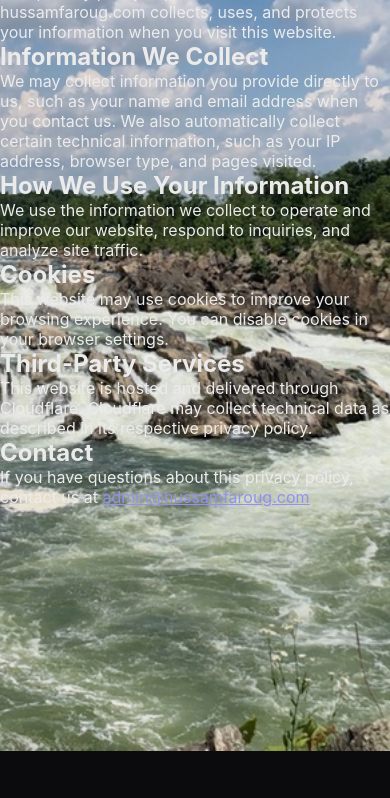
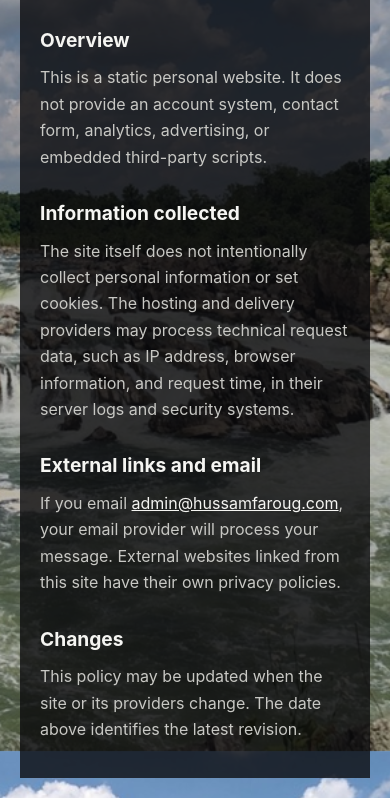
Before and after one commit to hgzvt98gtk-svg/hgzvt98gtk-svg.github.io, a plain HTML site: page Privacy.html in a window 390 px wide. Shown: the part 93-891 px from the top of the page. Before the commit the page ends 844 px from the top, so only its background shows below. Drawn offline with Linux system fonts and the light colour scheme.

Commit message:
Fix static site configuration, metadata, security headers, URLs, and SVG assets

```diff
--- a/Privacy.html
+++ b/Privacy.html
@@ -3,73 +3,36 @@
 <head>
   <meta charset="UTF-8">
   <meta name="viewport" content="width=device-width, initial-scale=1.0">
-
-  <!-- Primary SEO Meta Tags -->
+  <meta name="theme-color" content="#0b0b0d">
   <title>Privacy Policy - Hussam Faroug</title>
-  <meta name="title" content="Privacy Policy - Hussam Faroug">
-  <meta name="description" content="Privacy policy for hussamfaroug.com — how we collect, use, and protect your data.">
+  <meta name="description" content="Privacy policy for hussamfaroug.com.">
   <meta name="author" content="Hussam Faroug">
   <meta name="robots" content="index, follow">
-  <meta name="googlebot" content="index, follow">
-
-  <!-- Canonical URL -->
   <link rel="canonical" href="https://hussamfaroug.com/Privacy.html">
-
-  <!-- Open Graph / Social Media -->
   <meta property="og:type" content="website">
   <meta property="og:url" content="https://hussamfaroug.com/Privacy.html">
   <meta property="og:title" content="Privacy Policy - Hussam Faroug">
-  <meta property="og:description" content="Privacy policy for hussamfaroug.com — how we collect, use, and protect your data.">
+  <meta property="og:description" content="Privacy policy for hussamfaroug.com.">
   <meta property="og:site_name" content="Hussam Faroug">
-
-  <!-- Twitter Card -->
-  <meta name="twitter:card" content="summary">
-  <meta name="twitter:title" content="Privacy Policy - Hussam Faroug">
-  <meta name="twitter:description" content="Privacy policy for hussamfaroug.com — how we collect, use, and protect your data.">
-
-  <!-- Favicon -->
   <link rel="icon" type="image/svg+xml" href="/HF.svg">
-
-  <!-- Structured Data (JSON-LD) -->
-  <script type="application/ld+json">
-  {
-    "@context": "https://schema.org",
-    "@type": "WebPage",
-    "name": "Privacy Policy",
-    "url": "https://hussamfaroug.com/Privacy.html",
-    "description": "Privacy policy for hussamfaroug.com",
-    "isPartOf": {
-      "@type": "WebSite",
-      "name": "Hussam Faroug",
-      "url": "https://hussamfaroug.com"
-    }
-  }
-  </script>
-
   <link rel="stylesheet" href="/style.css">
 </head>
-<body>
-  <h1>Privacy Policy</h1>
-  <p class="updated">Last updated: September 10, 2026</p>
+<body class="document">
+  <main class="policy" aria-labelledby="privacy-title">
+    <h1 id="privacy-title">Privacy Policy</h1>
+    <p class="updated">Last updated: September 19, 2026</p>
 
-  <!-- Replace the content below with your actual privacy policy text -->
+    <h2>Overview</h2>
+    <p>This is a static personal website. It does not provide an account system, contact form, analytics, advertising, or embedded third-party scripts.</p>
 
-  <h2>Introduction</h2>
-  <p>This privacy policy explains how hussamfaroug.com collects, uses, and protects your information when you visit this website.</p>
+    <h2>Information collected</h2>
+    <p>The site itself does not intentionally collect personal information or set cookies. The hosting and delivery providers may process technical request data, such as IP address, browser information, and request time, in their server logs and security systems.</p>
 
-  <h2>Information We Collect</h2>
-  <p>We may collect information you provide directly to us, such as your name and email address when you contact us. We also automatically collect certain technical information, such as your IP address, browser type, and pages visited.</p>
+    <h2>External links and email</h2>
+    <p>If you email <a href="mailto:admin@hussamfaroug.com">admin@hussamfaroug.com</a>, your email provider will process your message. External websites linked from this site have their own privacy policies.</p>
 
-  <h2>How We Use Your Information</h2>
-  <p>We use the information we collect to operate and improve our website, respond to inquiries, and analyze site traffic.</p>
-
-  <h2>Cookies</h2>
-  <p>This website may use cookies to improve your browsing experience. You can disable cookies in your browser settings.</p>
-
-  <h2>Third-Party Services</h2>
-  <p>This website is hosted and delivered through Cloudflare. Cloudflare may collect technical data as described in its respective privacy policy.</p>
-
-  <h2>Contact</h2>
-  <p>If you have questions about this privacy policy, contact us at <a href="mailto:&#97;&#100;&#109;&#105;&#110;&#64;&#104;&#117;&#115;&#115;&#97;&#109;&#102;&#97;&#114;&#111;&#117;&#103;&#46;&#99;&#111;&#109;">&#97;&#100;&#109;&#105;&#110;&#64;&#104;&#117;&#115;&#115;&#97;&#109;&#102;&#97;&#114;&#111;&#117;&#103;&#46;&#99;&#111;&#109;</a></p>
+    <h2>Changes</h2>
+    <p>This policy may be updated when the site or its providers change. The date above identifies the latest revision.</p>
+  </main>
 </body>
 </html>
--- a/llms.txt
+++ b/llms.txt
@@ -7,7 +7,7 @@
 
 ## Pages
 - [Home](https://hussamfaroug.com/): Personal landing page.
-- [Privacy](https://hussamfaroug.com/Privacy): Privacy policy.
+- [Privacy](https://hussamfaroug.com/Privacy.html): Privacy policy.
 
 ## Contact
 - Email: admin@hussamfaroug.com
--- a/sitemap.xml
+++ b/sitemap.xml
@@ -2,10 +2,10 @@
 <urlset xmlns="http://www.sitemaps.org/schemas/sitemap/0.9">
   <url>
     <loc>https://hussamfaroug.com/</loc>
-    <lastmod>2026-09-17</lastmod>
+    <lastmod>2026-09-19</lastmod>
   </url>
   <url>
-    <loc>https://hussamfaroug.com/Privacy</loc>
-    <lastmod>2026-09-17</lastmod>
+    <loc>https://hussamfaroug.com/Privacy.html</loc>
+    <lastmod>2026-09-19</lastmod>
   </url>
 </urlset>
--- a/style.css
+++ b/style.css
@@ -1,7 +1,9 @@
 /* ===== Reset & Base ===== */
 :root {
   color-scheme: dark;
-  --text: #111111;
+  --text: #f5f5f2;
+  --muted: #c8c8c4;
+  --surface: rgba(11, 11, 13, 0.78);
 }
 
 * {
@@ -17,8 +19,8 @@ body {
 
 body {
   min-height: 100vh;
-  overflow: hidden;
   background: #0b0b0d url("/Background.jpeg") center center / cover no-repeat fixed;
+  color: var(--text);
   font-family: -apple-system, BlinkMacSystemFont, "Segoe UI", Roboto, Helvetica, Arial, sans-serif;
 }
 
@@ -27,12 +29,17 @@ body::before {
   position: fixed;
   inset: 0;
   z-index: 0;
-  background: rgba(0, 0, 0, 0.08);
+  background: rgba(0, 0, 0, 0.28);
+  pointer-events: none;
+}
+
+.landing,
+.policy {
+  position: relative;
+  z-index: 1;
 }
 
 .landing {
-  position: relative;
-  z-index: 1;
   min-height: 100vh;
   padding: 2rem;
 }
@@ -46,8 +53,44 @@ h1 {
   text-align: left;
 }
 
+.document {
+  padding: 2rem;
+}
+
+.policy {
+  max-width: 48rem;
+  margin: 0 auto;
+  padding: 2rem;
+  background: var(--surface);
+  line-height: 1.65;
+}
+
+.policy h2 {
+  margin-top: 1.75rem;
+  margin-bottom: 0.5rem;
+  font-size: 1.2rem;
+}
+
+.policy p {
+  color: var(--muted);
+  margin-bottom: 1rem;
+}
+
+.policy .updated {
+  font-size: 0.9rem;
+}
+
+.policy a {
+  color: var(--text);
+}
+
 @media (max-width: 600px) {
-  .landing {
+  .landing,
+  .document {
+    padding: 1.25rem;
+  }
+
+  .policy {
     padding: 1.25rem;
   }
 
```
Also changed, not shown: index.html (+2 -2 lines), .well-known/bimi/logo.svg, .well-known/mta-sts.txt, HF.svg, social-preview.svg, 1 other file.
